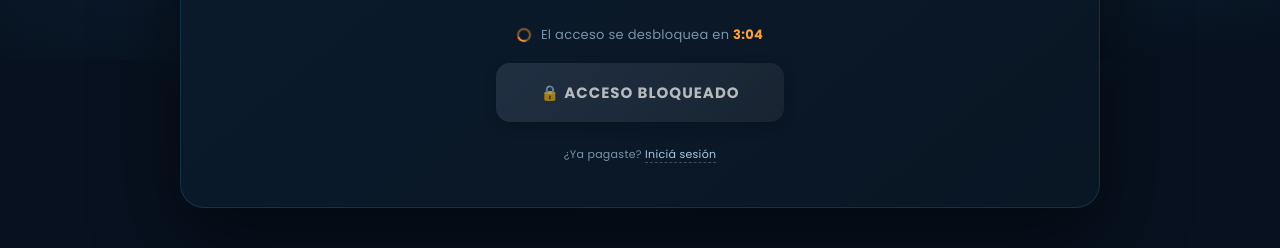
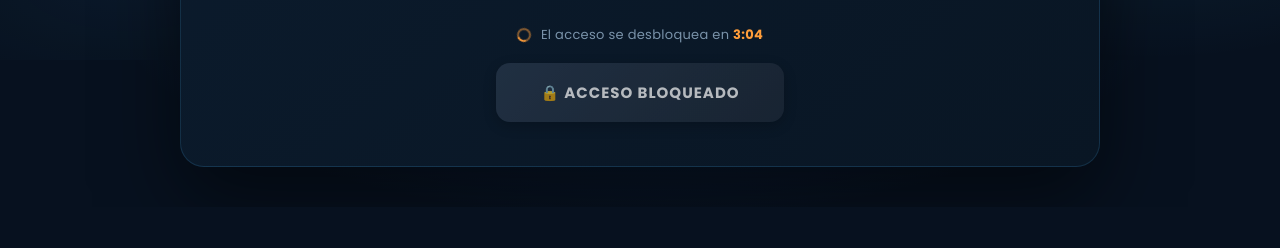
Before and after one commit to Onlyloki1/SetterConIA-Platform, a website: page public/intro.html in a window 1280 px wide. Shown: the part 740-988 px from the top of the page. After the commit the page ends 947 px from the top, so only its background shows below. Drawn offline with Linux system fonts and the light colour scheme.

Commit message:
tweak: quitar foot-note 'Ya pagaste? Iniciá sesión' del intro

```diff
--- a/public/intro.html
+++ b/public/intro.html
@@ -159,9 +159,6 @@ h1, h2 { color:var(--text); }
       <span id="btnLabel">🔒 ACCESO BLOQUEADO</span>
     </button>
 
-    <div class="foot-note">
-      ¿Ya pagaste? <a href="/login.html">Iniciá sesión</a>
-    </div>
   </div>
 </div>
 
```
